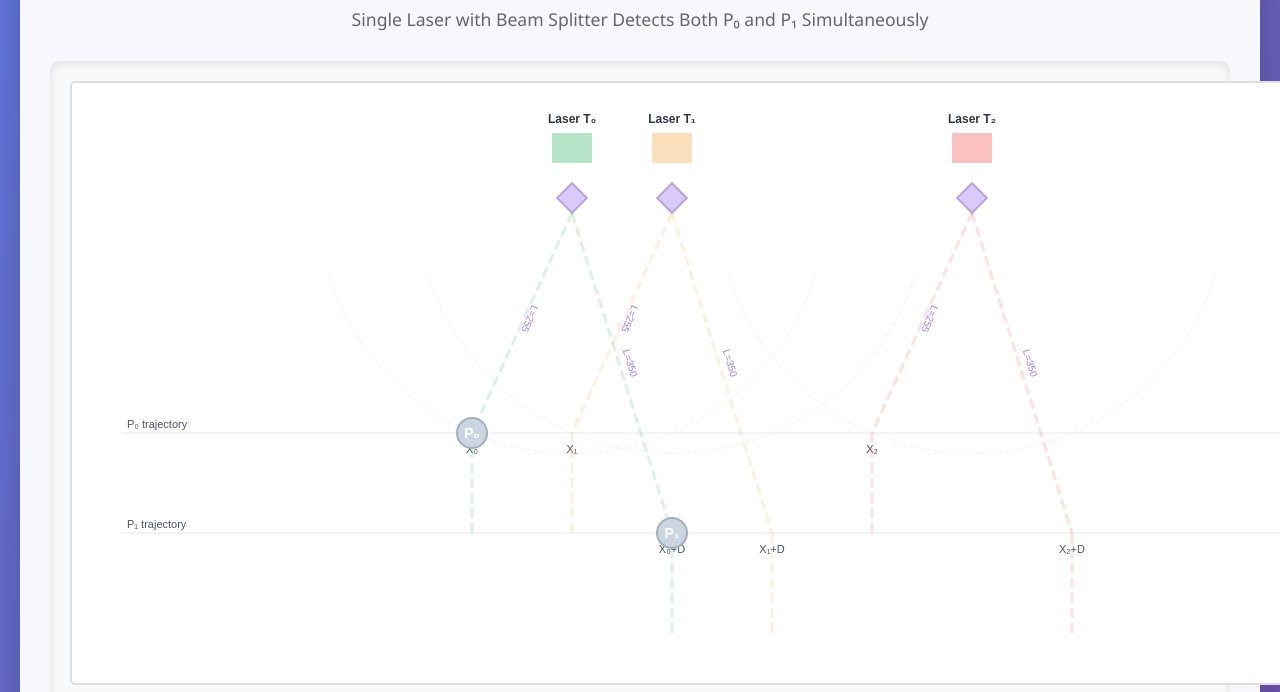
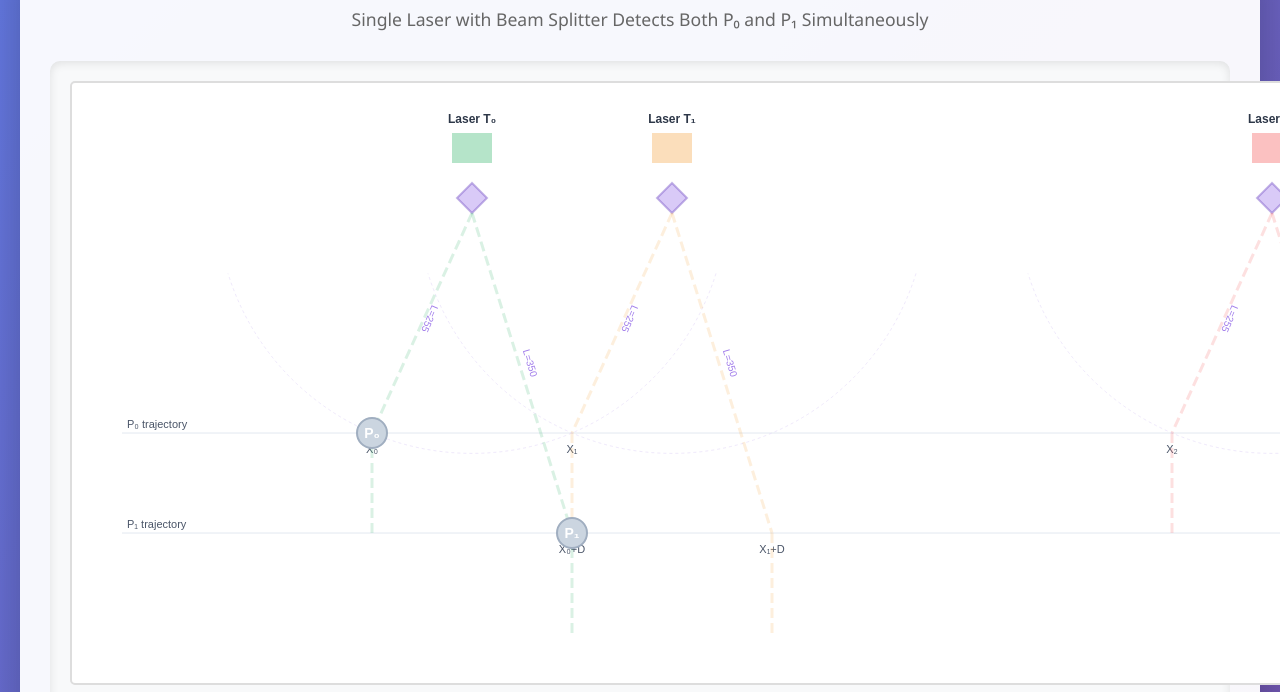
Before and after one commit to o2alexanderfedin/lorentz-contraction-analysis, a plain HTML site: page two_particles_beam_splitter.html in a window 1280 px wide. Shown: the part 108-800 px from the top of the page. Drawn offline with Linux system fonts and the light colour scheme.

Commit message:
Revert "Zoom out visualization to fit everything in canvas"
This reverts commit e161076bd690836eed2fd82b3830afa5aeb46123.

```diff
--- a/two_particles_beam_splitter.html
+++ b/two_particles_beam_splitter.html
@@ -471,7 +471,7 @@
                 this.p0 = p0;
                 this.p1 = p1;
                 this.lasers = lasers;
-                this.scale = 10; // Reduced from 20 to zoom out
+                this.scale = 20;
                 this.elapsed = 0;
                 this.phase = 'idle';
                 this.G = 5;
@@ -605,7 +605,7 @@
         let T1 = 2;
         let T2 = 5;
         let D = 200;
-        let X0_P0 = 400; // Moved right to center better
+        let X0_P0 = 300;
 
         // Create particles
         const p0 = new Particle('P₀', X0_P0, '#4299e1');
@@ -613,7 +613,7 @@
 
         // Calculate laser positions
         function calculateLaserPositions(x0, D, G, T1, T2) {
-            const scale = 10; // Reduced from 20 to match system scale
+            const scale = 20;
             const midX0 = x0 + D / 2;
             const displacement1 = 0.5 * G * T1 * T1 * scale;
             const midX1 = midX0 + displacement1;
```
